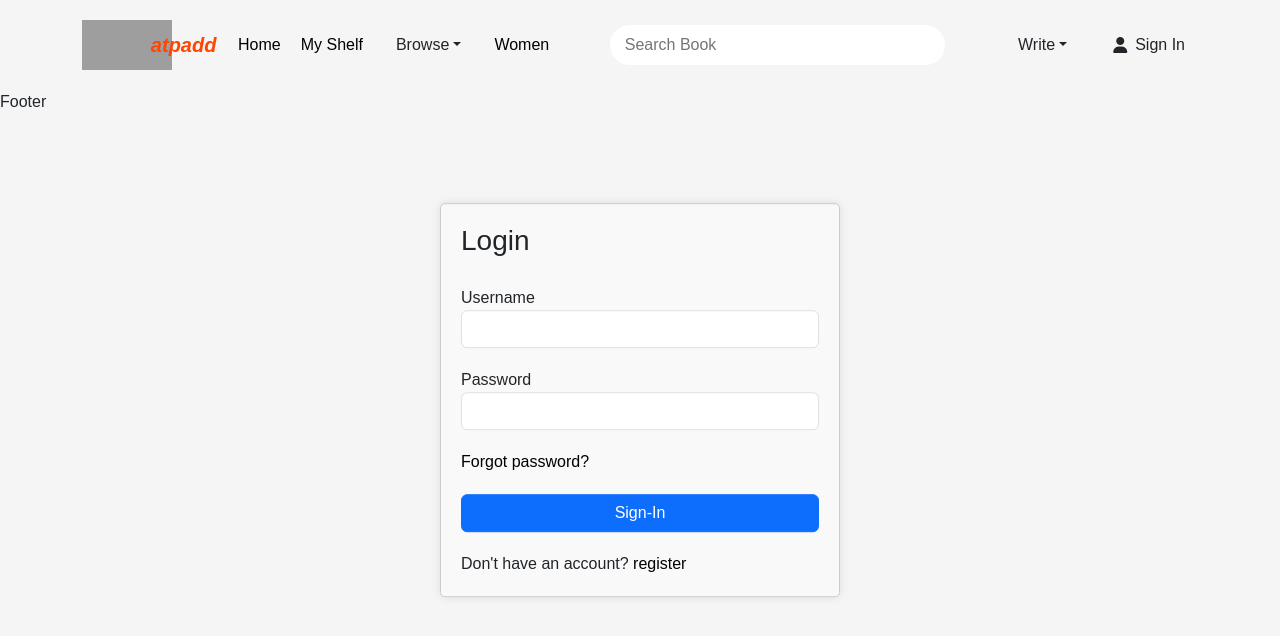
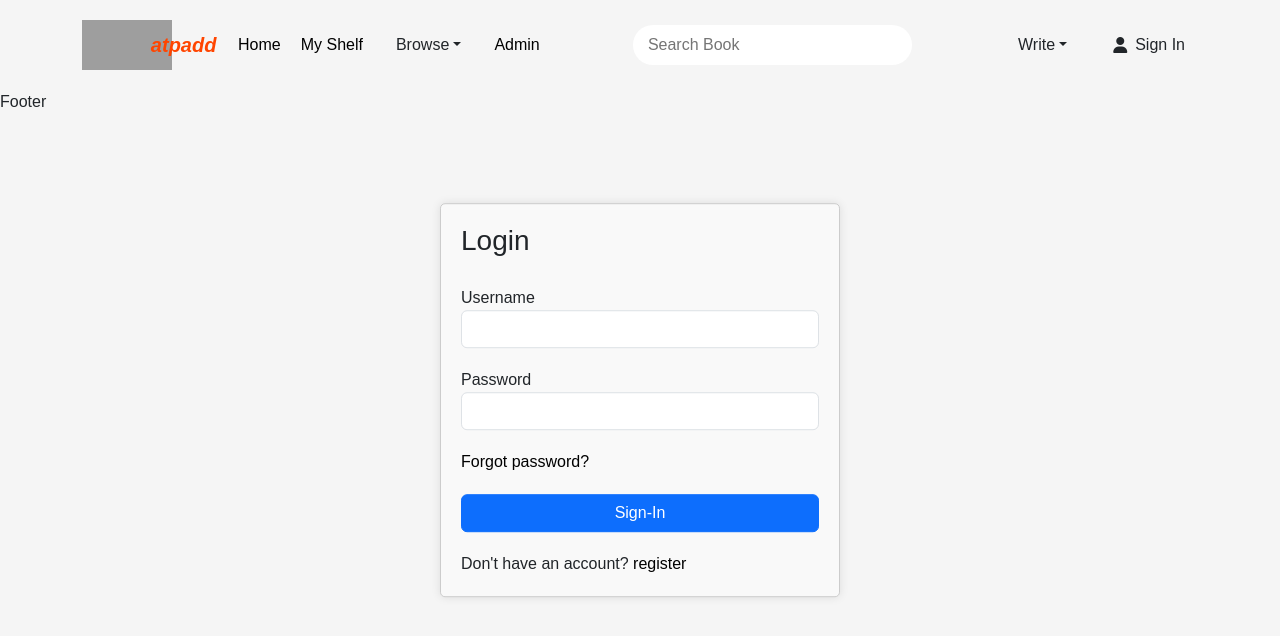
Before and after one commit to Qurbanovmehemmed/FInal-Full, a React (Vite) app in the folder frontend/: page /login in a window 1280 px wide. Shown: the top 636 px of the page. Built offline with nearby package versions, Linux system fonts and the light colour scheme; grey boxes are pictures that could not be loaded.

Commit message:
userislogin check navbar full reponsiv

```diff
--- a/frontend/src/components/Releated/Releated.jsx
+++ b/frontend/src/components/Releated/Releated.jsx
@@ -53,7 +53,7 @@ const Releated = () => {
   };
 
   return (
-    <div className="container">
+    <div className="container ">
       <div className="row mt-5">
         <div className="d-flex justify-content-between mb-2">
           <h3>Favorite Categories</h3>
@@ -65,7 +65,7 @@ const Releated = () => {
         <Slider {...settings} className="col-12">
           {displayedProducts.length > 0 ? (
             displayedProducts.map((product) => (
-              <div key={product._id} className="col-2">
+              <div key={product._id} className="">
                 <Card product={product} />
               </div>
             ))
--- a/frontend/src/components/card/Card.jsx
+++ b/frontend/src/components/card/Card.jsx
@@ -18,7 +18,7 @@ const Card = ({ product }) => {
   }, [wishlist, color]);
 
   return (
-    <div className="col-md-2">
+    <div className="">
       <div
         className="cards"
         onClick={() => navigate(`/productdetail/${product._id}`)}
--- a/frontend/src/components/navbar/Navbar.jsx
+++ b/frontend/src/components/navbar/Navbar.jsx
@@ -109,8 +109,9 @@
                   </Dropdown.Menu>
                 </Dropdown>
                 <div className="navlist-item">
-                  <Link to="/women">Women</Link>
+                  <Link to="/admin">Admin</Link>
                 </div>
+
               </div>
             </div>
 
@@ -254,7 +255,7 @@
                 </ul>
               </div>
             </div>
-            <RxHamburgerMenu onClick={toggle} className="burger"/>
+           <RxHamburgerMenu onClick={toggle} className="burger"/>
           </div>
             <div className="burger-menu">
             {show ? (
@@ -394,6 +395,9 @@
                   <div className="navlist-item">
                     <Link to="/women">Women</Link>
                   </div>
+                  <div className="navlist-item">
+                    <Link to="/admin">Admin</Link>
+                  </div>
                 </div>
                 <div className="navInput">
                   <input
--- a/frontend/src/components/navbar/Navbar.scss
+++ b/frontend/src/components/navbar/Navbar.scss
@@ -1,6 +1,7 @@
 .navbar-section {
   .navbar {
     padding: 20px 0;
+    align-items: center !important;
     .logo {
       position: relative;
       width: 140px;
@@ -40,7 +41,7 @@
     }
     .navInput {
       position: relative;
-      width: 30%;
+      width: 25%;
       input {
         width: 100%;
         padding: 8px;
@@ -77,9 +78,11 @@
       top: 20px;
       right: 20px;
       cursor: pointer;
+      font-size: 24px;
+      margin-top: 10px;
     }
 
-    @media (max-width: 991px) {
+    @media (max-width: 992px) {
       .navNone {
         display: none !important;
       }
--- a/frontend/src/pages/productdetail/ProductDetail.jsx
+++ b/frontend/src/pages/productdetail/ProductDetail.jsx
@@ -306,7 +306,7 @@ const ProductDetail = () => {
                 <WishlistButtons userId={user?.existUser?._id} productId={id} />
                 <div className="d-flex mb-2 align-items-center gap-2">
           <div>
-            <div className="backHover" onClick={goBack}>
+            <div className="backHover" onClick={goBack} style={{marginTop:"10px"}}>
               {" "}
               Back
             </div>
--- /dev/null
+++ b/frontend/src/routes/ProtectRouter/ProtectedRoute.jsx
@@ -0,0 +1,17 @@
+import { useSelector } from "react-redux";
+import { Navigate, Outlet } from "react-router-dom";
+import { toast } from "react-toastify";
+import "react-toastify/dist/ReactToastify.css";
+
+const ProtectedRoute = () => {
+  const { user } = useSelector((state) => state.user);
+
+  if (!user?.existUser?.isLogin) {
+    toast.error("Please login first", { position: "top-right" });
+    return <Navigate to="/login" replace />;
+  }
+
+  return <Outlet />;
+};
+
+export default ProtectedRoute;
```
Also changed, not shown: frontend/src/App.jsx (+25 -25 lines).
